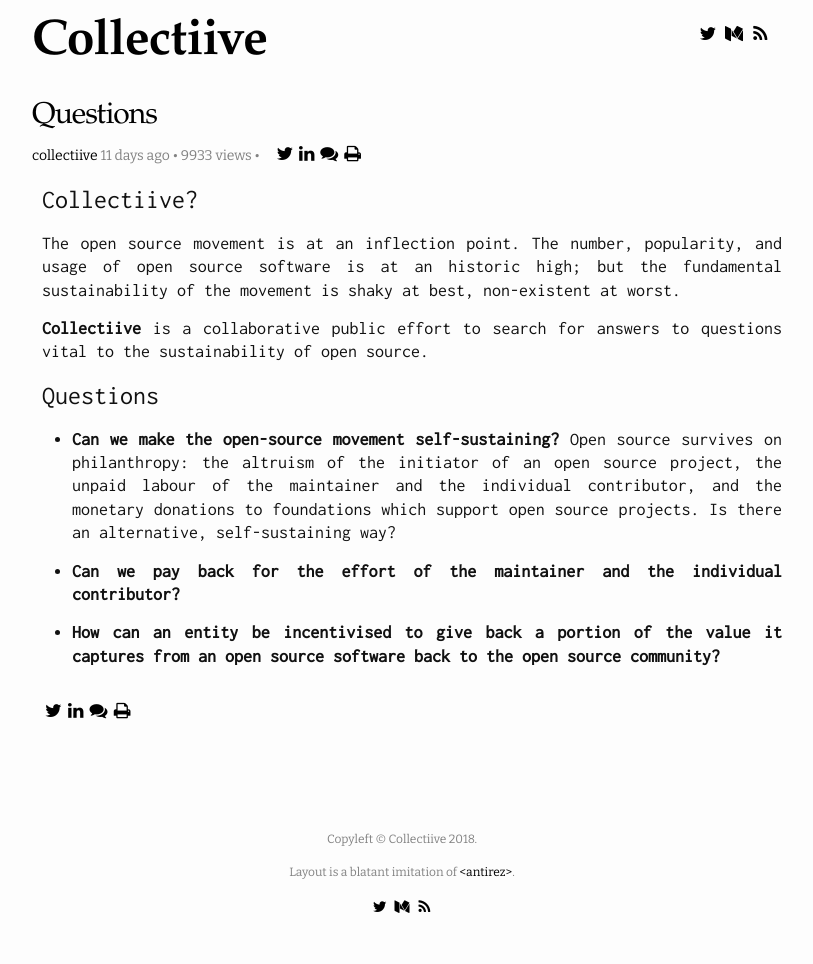
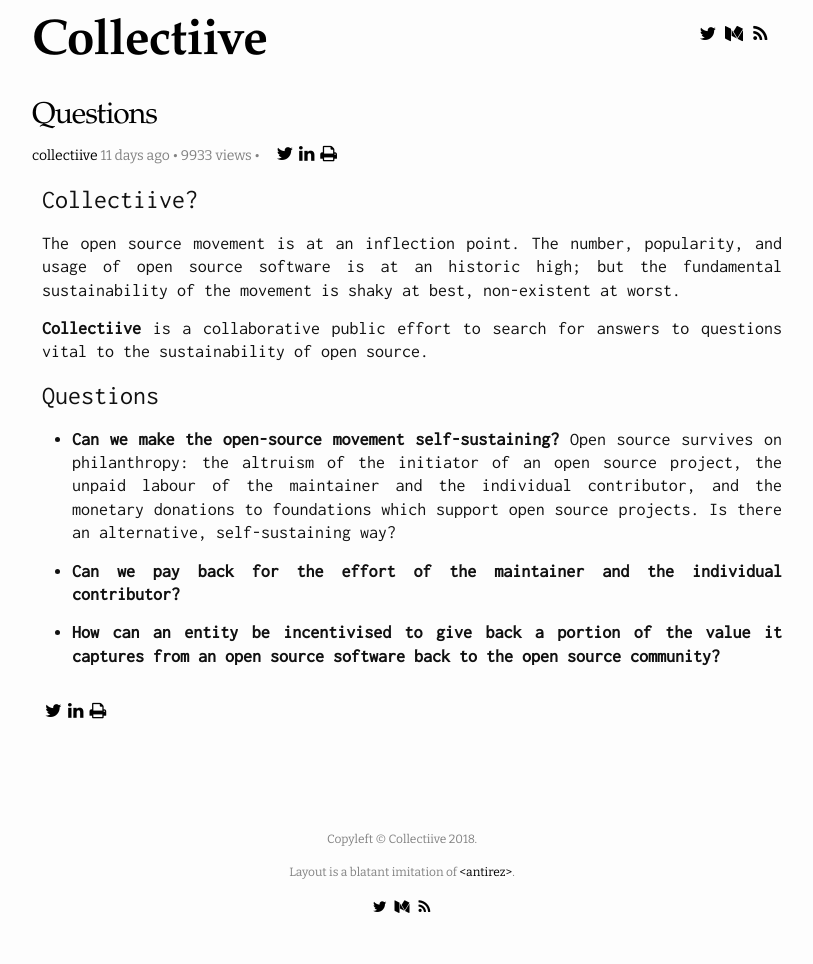
Before and after one commit to collectiive/collectiive.github.io, a Jekyll site: the page built from _posts/2018-12-01-questions.md, in a window 1280 px wide. Shown: the whole page, without its empty margins (238-1051 px from the left). Built offline with Jekyll 4.4.1, drawn with Linux system fonts in a browser that asks for light colours; nearby versions of some CDN libraries; comment, search, counter and statistics services are not loaded.

Commit message:
Remove Comments from CrossPost

```diff
--- a/_includes/crosspost.html
+++ b/_includes/crosspost.html
@@ -1,6 +1,5 @@
 <span class="social-icons"><a href="https://twitter.com/share?text={{ page.title }}&amp;url={{ site.url }}{{ page.url }}&amp;via={{ site.author.twitter }}"  class="social-icons" target="_blank" title="Tweet"> <i class="fa fa-twitter meta"></i></a>
 <a href="https://www.linkedin.com/shareArticle?mini=true&amp;url={{ site.url }}{{ page.url }}"  class="social-icons" target="_blank" title="Share on LinkedIn"> <i class="fa fa-linkedin"></i></a>
-{% if page.comments %}<a href="{{ site.url }}{{ page.url }}#disqus_thread" class="social-icons" title="Comments"><i class="fa fa-comments"></i></a>{% endif %}
 {% if page.categories contains "featured" %}<a href="{{ site.url }}/featured" title="Featured Posts"><i class="fa fa-paperclip" title="Featured" class="social-icons" style="vertical-align: top;"></i></a>{% endif %}
 <a href="javascript:window.print()" class="social-icons" title="Printer Friendly Format"><i class="fa fa-print"></i></a>
 </span>
```
